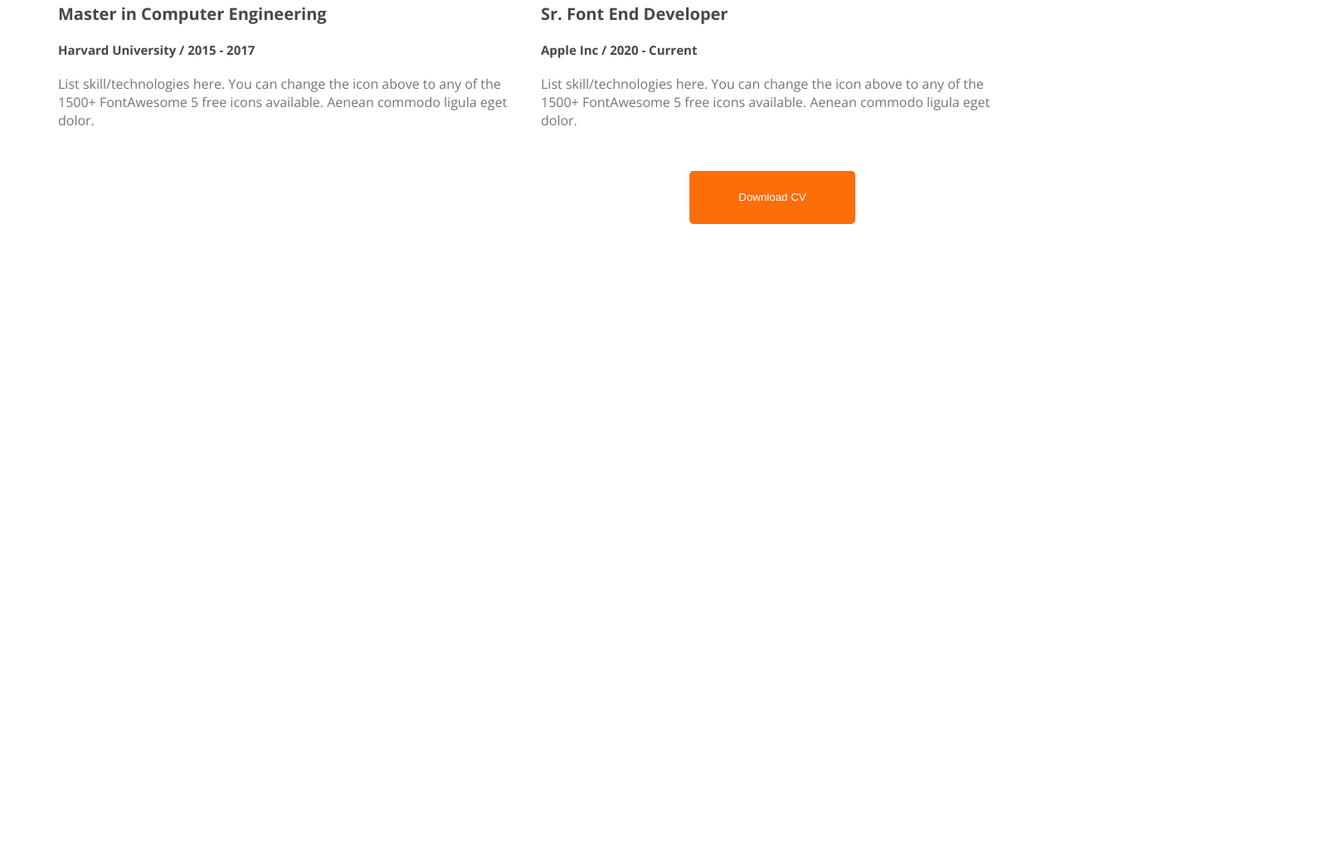
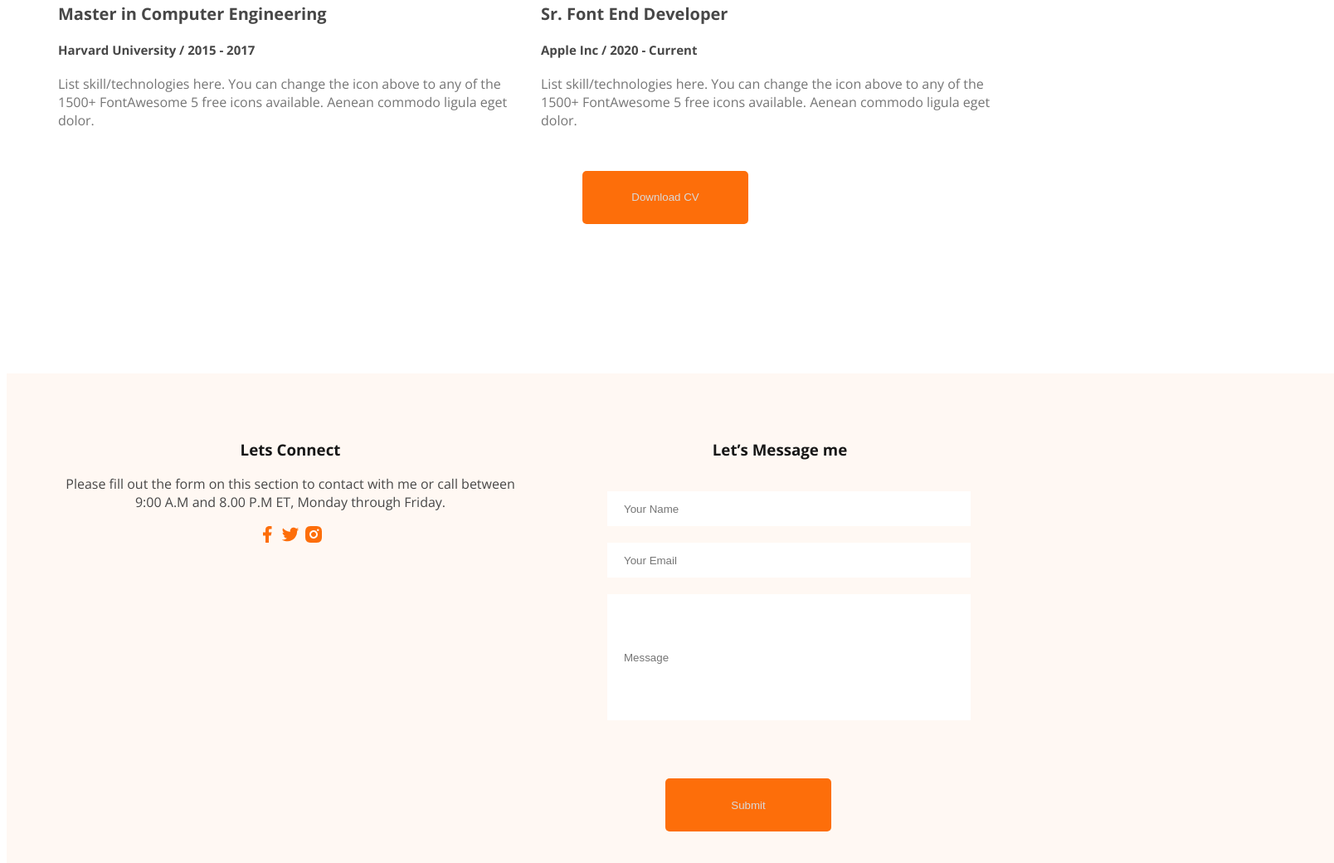
Before and after one commit to jiadhasan/web-dev-portfolio, a plain HTML site: page index.html in a window 1280 px wide. Shown: the part 2835-3875 px from the top of the page at 83% size, 1608 px wide, since content can reach past the window. Before the commit the page ends 3285 px from the top, so only its background shows below. Drawn offline with nearby package versions, Linux system fonts and the light colour scheme.

Commit message:
addeded fifth part of index.html

```diff
--- a/index.html
+++ b/index.html
@@ -145,15 +145,41 @@
         <h3 class="experience-title">Sr. Font End Developer</h3>
         <h4 class="experience-subtitle">Apple Inc / 2020 - Current</h4>
         <div class="experience-description">List skill/technologies here. You can change the icon above
-            to any of the 1500+ FontAwesome 5 free icons available. Aenean commodo ligula eget dolor.</div>
+            to any of the 1500+ FontAwesome 5 free icons available. Aenean commodo ligula eget dolor.
+            <div class="btn-set">
+                <button class="btn-primary">Download CV</button>
+            </div>
+        </div>
 </div>
-<div class="btn-set">
-    <button class="btn-primary">Download CV</button>
-</div>
+
 </section>
     </main>
-    <footer>
+    <footer class="col">
+        <section class="footer">
+            <div class="column1">
+                <h3 class="title">Lets Connect</h3>
+                <p class="notice">Please fill out the form on this section to contact with me or call between 9:00 A.M and 8.00 P.M ET, Monday through Friday.</p>
+                    <img src="images/icons/facebook.png" alt="">
+                <img src="images/icons/twitter.png" alt="">
+                <img src="images/icons/insta.png" alt="">
+            </div>
 
+            <div class="column2">
+                <h3 class="title">Let’s Message me</h3>
+                <form action="" class="form">
+                    <input class="Name" stype="Name" placeholder="Your Name">
+                    <br>
+                    <input class="Name" type="Email" placeholder="Your Email">
+                    <br>
+                    <input class="Me" type="Message" placeholder="Message" >
+
+                    <div class="btn">
+                        <button class="btn-primary">Submit</button>
+                    </div>
+                </form>
+
+            </div>
+        </section>
     </footer>
 </body>
 </html>
--- a/style/portfolio.css
+++ b/style/portfolio.css
@@ -160,5 +160,84 @@ nav ul li{
 
 }
 .btn-set{
-   text-align: center;
+   text-align:left;
 }
+/*footer styles*/
+.footer{
+    display: flex;
+    gap:80px;
+   margin-top: 0px;
+    max-width: 1200px;
+    max-height: 400px;
+    border-top: 0px;
+}
+.column1{
+padding: 10px;
+margin-left:50px;
+margin-top: 50px;
+gap: 40px;
+text-align:center;
+
+}
+.column2{
+ padding: 10px;
+margin-right:50px;
+margin-top: 50px;
+border-top: 20px;
+gap: 40px;
+text-align: center;
+
+}
+
+.col{
+    margin-top: 0px;
+    width: 1600px;
+    height: 800px;
+    background-color: #FFF8F3;
+    background-size: cover;
+
+}
+.form{
+   width:416px;
+   height: 64px;
+}
+.notice{
+    color: #474747;
+    font-size:562px 56px;
+}
+.btn-primary{
+    background-color: #FD6E0A;
+    color: #D9D9D9;
+    text-align:center;
+    border-radius: 5px;
+
+}
+.btn{
+    margin: 0px;
+    padding: 20px;
+    justify-content: left;
+    width: 20px;
+    height: 10px;
+
+}
+.Name{
+    width:416px;
+    height:40px;
+    margin-top: 20px;
+    text-align:left;
+    border-style: none;
+    color: white;
+    padding-left: 20px;
+}
+.Me{
+    width: 416px;
+    height: 150px;
+    margin-top: 20px;
+    text-align:left;
+    border-style: none;
+    color: white;
+    padding-left: 20px;
+}
+.title{
+    color: #181818;
+}
```
